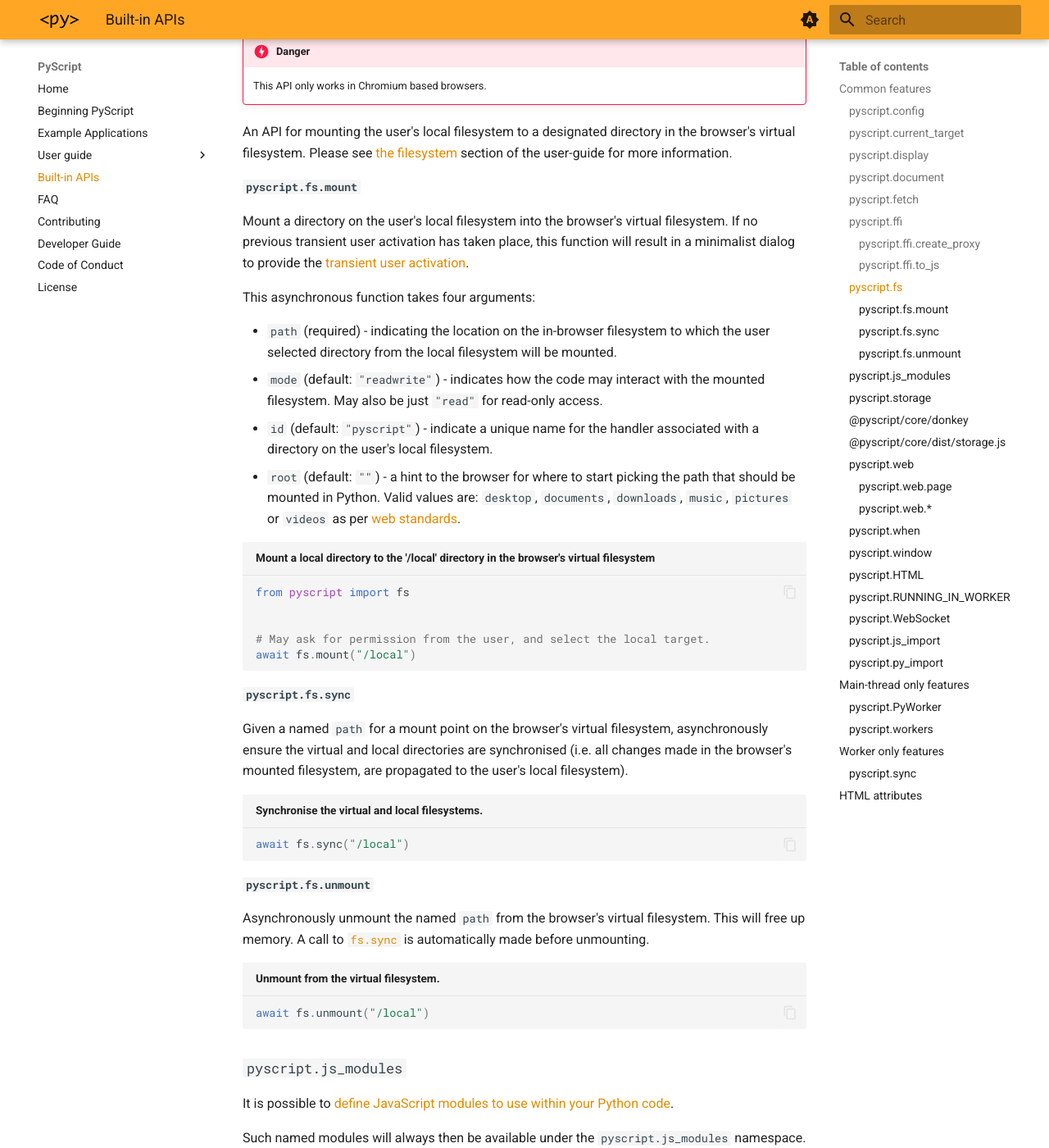
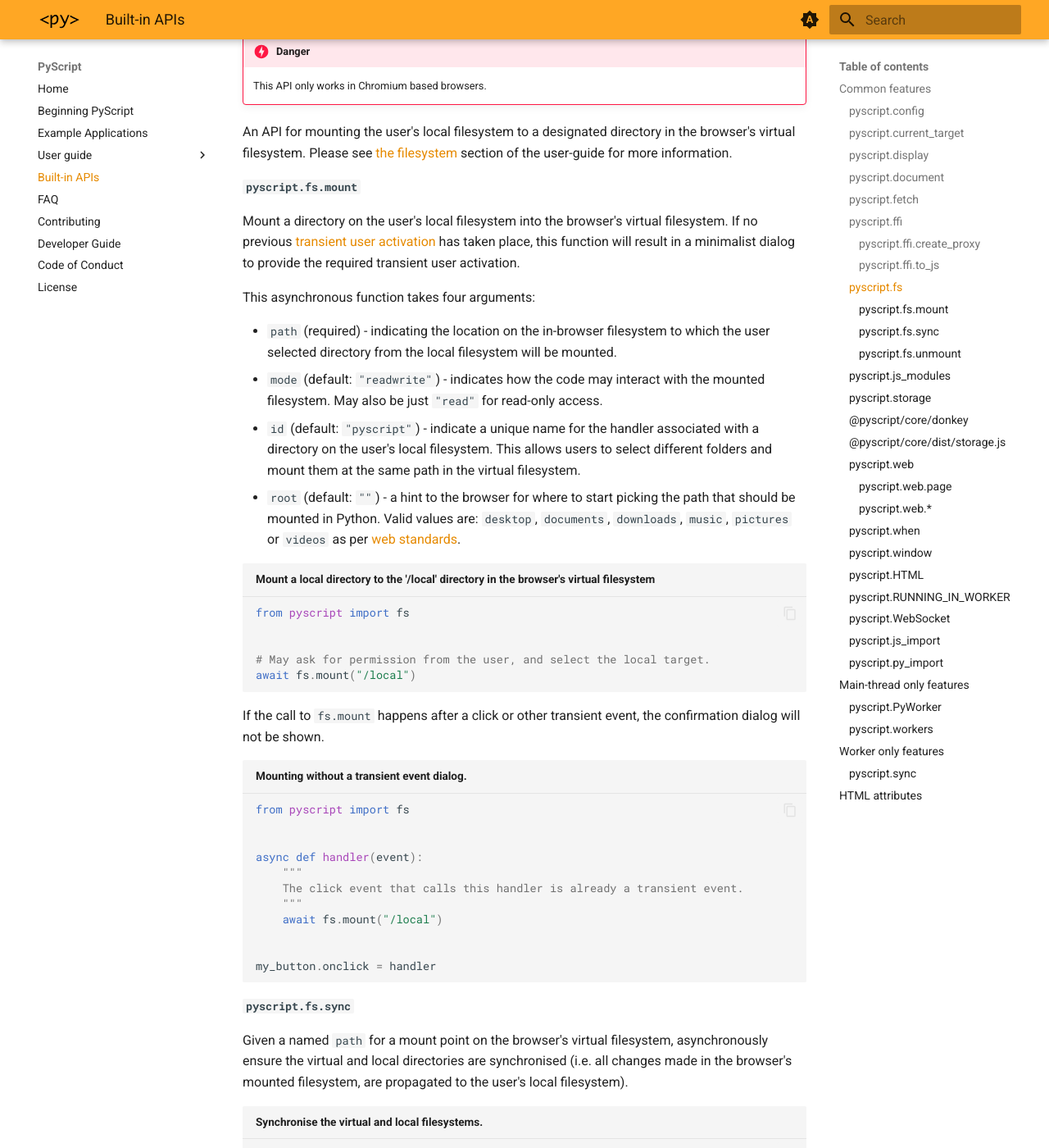
Before and after one commit to pyscript/docs, an MkDocs documentation site: the page built from docs/api.md, in a window 1280 px wide and 1400 px high, scrolled down 6563 px. Shown: the whole window at 82% size. Built offline with MkDocs 1.6.1 and Material for MkDocs 9.7.7, drawn with Linux system fonts in a browser that asks for light colours; the version menu is left out; some of the changed text lies outside the part shown.

Commit message:
Fixes for Andrea.

````diff
--- a/docs/api.md
+++ b/docs/api.md
@@ -345,9 +345,10 @@ information.
 #### `pyscript.fs.mount`
 
 Mount a directory on the user's local filesystem into the browser's virtual
-filesystem. If no previous transient user activation has taken place, this
-function will result in a minimalist dialog to provide the
-[transient user activation](https://developer.mozilla.org/en-US/docs/Glossary/Transient_activation).
+filesystem. If no previous
+[transient user activation](https://developer.mozilla.org/en-US/docs/Glossary/Transient_activation)
+has taken place, this function will result in a minimalist dialog to provide
+the required transient user activation.
 
 This asynchronous function takes four arguments:
 
@@ -356,7 +357,9 @@ This asynchronous function takes four arguments:
 * `mode` (default: `"readwrite"`) - indicates how the code may interact with
   the mounted filesystem. May also be just `"read"` for read-only access.
 * `id` (default: `"pyscript"`) - indicate a unique name for the handler
-  associated with a directory on the user's local filesystem.
+  associated with a directory on the user's local filesystem. This allows users
+  to select different folders and mount them at the same path in the
+  virtual filesystem.
 * `root` (default: `""`) - a hint to the browser for where to start picking the
   path that should be mounted in Python. Valid values are: `desktop`,
   `documents`, `downloads`, `music`, `pictures` or `videos` as per
@@ -368,6 +371,23 @@ from pyscript import fs
 
 # May ask for permission from the user, and select the local target.
 await fs.mount("/local")
+```
+
+If the call to `fs.mount` happens after a click or other transient event, the
+confirmation dialog will not be shown.
+
+```python title="Mounting without a transient event dialog."
+from pyscript import fs
+
+
+async def handler(event):
+    """
+    The click event that calls this handler is already a transient event.
+    """
+    await fs.mount("/local")
+
+
+my_button.onclick = handler
 ```
 
 #### `pyscript.fs.sync`
@@ -384,8 +404,8 @@ await fs.sync("/local")
 #### `pyscript.fs.unmount`
 
 Asynchronously unmount the named `path` from the browser's virtual filesystem.
-This will free up memory. A call to [`fs.sync`](#pyscriptfssync) is
-automatically made before unmounting.
+This will free up memory and allow you to re-use the path to mount a different
+directory.
 
 ```python title="Unmount from the virtual filesystem."
 await fs.unmount("/local")
--- a/docs/user-guide/filesystem.md
+++ b/docs/user-guide/filesystem.md
@@ -3,7 +3,7 @@
 As you know, the filesystem is where you store files. For Python to work there
 needs to be a filesystem in which Python packages, modules and data for your
 apps can be found. When you `import` a library, or when you `open` a file, it
-is on the filesystem that Python looks.
+is on the in-browser virtual filesystem that Python looks.
 
 However, things are not as they may seem.
 
````
Also changed, not shown: other parts of docs/user-guide/filesystem.md (+1 -1 lines).
